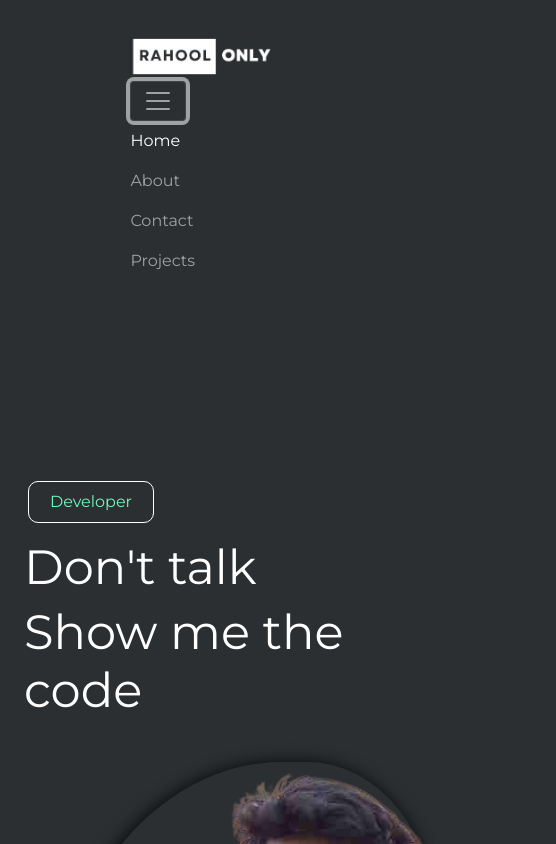
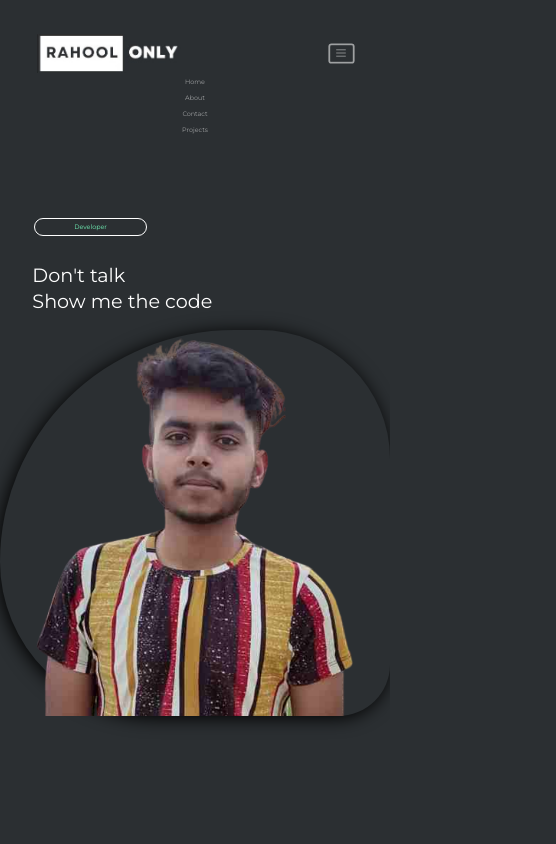
Before and after one commit to rahoolonly/portfolio, a React (Create React App) app: page / in a window 390 px wide. Both pictures are taken after a click on the button "Toggle navigation". Shown: the top 844 px of the page, 556 px wide, since content can reach past the window. Built offline with nearby package versions, Linux system fonts and the light colour scheme; a web font is replaced by a local one.

Commit message:
home page is responsive for mobile devices

```diff
--- a/src/App.js
+++ b/src/App.js
@@ -1,26 +1,25 @@
-import React from 'react'
+import React from "react";
 import { BrowserRouter, Routes, Route } from "react-router-dom";
-import About from './components/about/About';
-import Contact from './components/contact/Contact';
-import Home from './components/home/Home'
-import Navbar from './components/navbar/Navbar'
-
+import About from "./components/about/About";
+import Contact from "./components/contact/Contact";
+import Home from "./components/home/Home";
+import Navbar from "./components/navbar/Navbar";
+import Project from "./components/projects/Project";
 
 const App = () => {
   return (
     <div>
       <BrowserRouter>
-      <Navbar/>
-      <Routes>
-        <Route path='/' element={<Home/>} />
-        <Route path='/about' element={<About/>} />
-        <Route path='/contact' element={<Contact/>} />
-      </Routes>
+        <Navbar />
+        <Routes>
+          <Route path="/" element={<Home />} />
+          <Route path="/about" element={<About />} />
+          <Route path="/contact" element={<Contact />} />
+          <Route path="/project" element={<Project />} />
+        </Routes>
+      </BrowserRouter>
+    </div>
+  );
+};
 
-      </BrowserRouter>
-
-    </div>
-  )
-}
-
-export default App
+export default App;
--- a/src/components/home/Home.js
+++ b/src/components/home/Home.js
@@ -6,7 +6,7 @@ const Home = () => {
   return (
     <div className="container">
       <div className="row">
-        <div className=" first-half col-md-5 mt-5 ps-4">
+        <div className=" first-half col-md-5 mt-0 mt-md-5 ps-4">
           <div className="row">
             <div className=" text-center mb-3 col-4 main-line">
        Developer
@@ -20,7 +20,7 @@ const Home = () => {
           </div>
         </div>
         <div id="profile" className="text-center col-md-5 ">
-          <img src={img} alt="" />
+          <img className="img-fluid" src={img} alt="" />
         </div>
       </div>
     </div>
--- a/src/components/home/home.css
+++ b/src/components/home/home.css
@@ -12,14 +12,9 @@ body{
 margin-top: 2.2rem;
 color:  #262a2d !important;
 border-radius: 90% 50% 20% 60%;
-margin-left: 3rem;
+margin-left: 3rem
 }
 
-#profie:hover{
-    border-radius: none;
-    box-shadow: none;
-    color: white;
-}
 
 .main-line{
     margin-left: 1rem ;
@@ -32,3 +27,26 @@ margin-left: 3rem;
 h1{
     font-size: 3rem;
 }
+
+@media screen and (max-width:576px) {
+
+   html{
+       font-size: 40%;
+   }
+
+   #profile{
+       margin-left: 0;
+       border-radius: 90% 50% 20% 60%;
+
+   }
+
+ .first-half{
+     display: flex;
+     justify-content: center;
+     align-items: center;
+ }
+
+ .main-line{
+     margin-bottom: 4.3rem!important;
+ }
+}
--- a/src/components/navbar/Navbar.js
+++ b/src/components/navbar/Navbar.js
@@ -1,38 +1,56 @@
-import React from 'react'
-import logo from '../../images/Blac.jpg'
-import './navbar.css'
-import {Link} from 'react-router-dom'
+import React from "react";
+import logo from "../../images/Blac.jpg";
+import "./navbar.css";
+import { Link } from "react-router-dom";
 
 const Navbar = () => {
   return (
     <div>
       <nav className="navbar navbar-expand-lg navbar-dark bg-dark">
-  <div className="container-fluid">
-    <Link  className="navbar-brand " to={'/'}> <img style={{width:"150px"}} src={logo} alt="" /></Link>
-    <button className="navbar-toggler" type="button" data-bs-toggle="collapse" data-bs-target="#navbarSupportedContent" aria-controls="navbarSupportedContent" aria-expanded="false" aria-label="Toggle navigation">
+        <div className="container">
+          <Link className="navbar-brand " to={"/"}>
+            {" "}
+            <img className="img-fluid" style={{ width: "150px" }} src={logo} alt="" />
+          </Link>
+          <button
+            className="navbar-toggler"
+            type="button"
+            data-bs-toggle="collapse"
+            data-bs-target="#navbarSupportedContent"
+            aria-controls="navbarSupportedContent"
+            aria-expanded="false"
+            aria-label="Toggle navigation"
+          >
             <span className="navbar-toggler-icon"></span>
           </button>
           <div className="collapse navbar-collapse" id="navbarSupportedContent">
-      <ul className="navbar-nav ms-auto mb-2 mb-lg-0">
+            <ul className="text-center navbar-nav ms-auto mb-2 mb-lg-0">
               <li className="nav-item">
-          <Link className="nav-link active" aria-current="page" to={"/"}>Home</Link>
+                <Link className="nav-link " aria-current="page" to={"/"}>
+                  Home
+                </Link>
               </li>
               <li className="nav-item">
-          <Link className="nav-link" to={"/about"}>About</Link>
+                <Link className="nav-link" to={"/about"}>
+                  About
+                </Link>
               </li>
               <li className="nav-item">
-          <Link className="nav-link" to={"/contact"}>Contact</Link>
+                <Link className="nav-link" to={"/contact"}>
+                  Contact
+                </Link>
               </li>
               <li className="nav-item">
-          <Link className="nav-link" to={"/project"}>Projects</Link>
+                <Link className="nav-link" to={"/project"}>
+                  Projects
+                </Link>
               </li>
-
             </ul>
           </div>
         </div>
       </nav>
     </div>
-  )
-}
+  );
+};
 
-export default Navbar
+export default Navbar;
--- a/src/components/navbar/navbar.css
+++ b/src/components/navbar/navbar.css
@@ -1,7 +1,9 @@
 .navbar{
     background-color: #2b2f32 !important;
     padding:2rem 7.4rem !important;
+    position: relative;
 }
+
 
 li > a{
     color: #69f1ac ;
@@ -10,3 +12,12 @@ li > a{
 li > a :hover{
     color: #ffff !important;
 }
+
+@media screen and (max-width: 576px) {
+
+
+
+    .navbar{
+        padding:5rem 5rem !important;
+    }
+}
--- /dev/null
+++ b/src/components/projects/Project.js
@@ -0,0 +1,21 @@
+import React from "react";
+import './project.css'
+import proj1 from '../../images/Screenshot 2023-01-20 124812.png'
+
+const Project = () => {
+  return (
+    <div className="ps-4 mt-5 container">
+      <div className="card" style={{width: "20rem" }}>
+        <img src={proj1} className="card-img-top" alt="..." />
+        <div className="card-body">
+          <h5 className="card-title">Typing Master</h5>
+          <p className="card-text card-para">Here, You can find out your typing speed.</p>
+          <a href="https://rahoolonly.github.io/Typing-Master/" className="btn btn-secondary">
+Live          </a>
+        </div>
+      </div>
+    </div>
+  );
+};
+
+export default Project;
--- /dev/null
+++ b/src/components/projects/project.css
@@ -0,0 +1,7 @@
+h5{
+    color: black !important;
+}
+
+.card-para{
+    color: black;
+}
```
Lines whose indentation alone changed are shown as unchanged.
